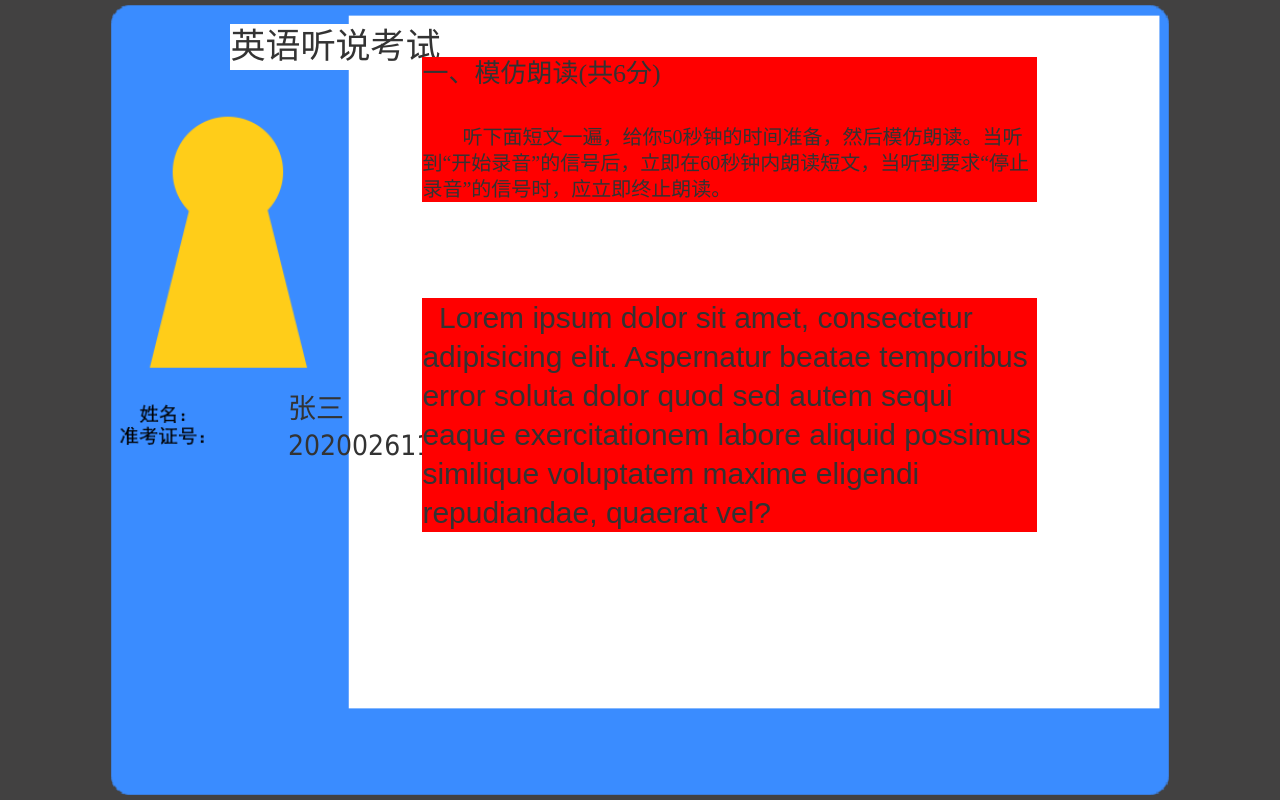
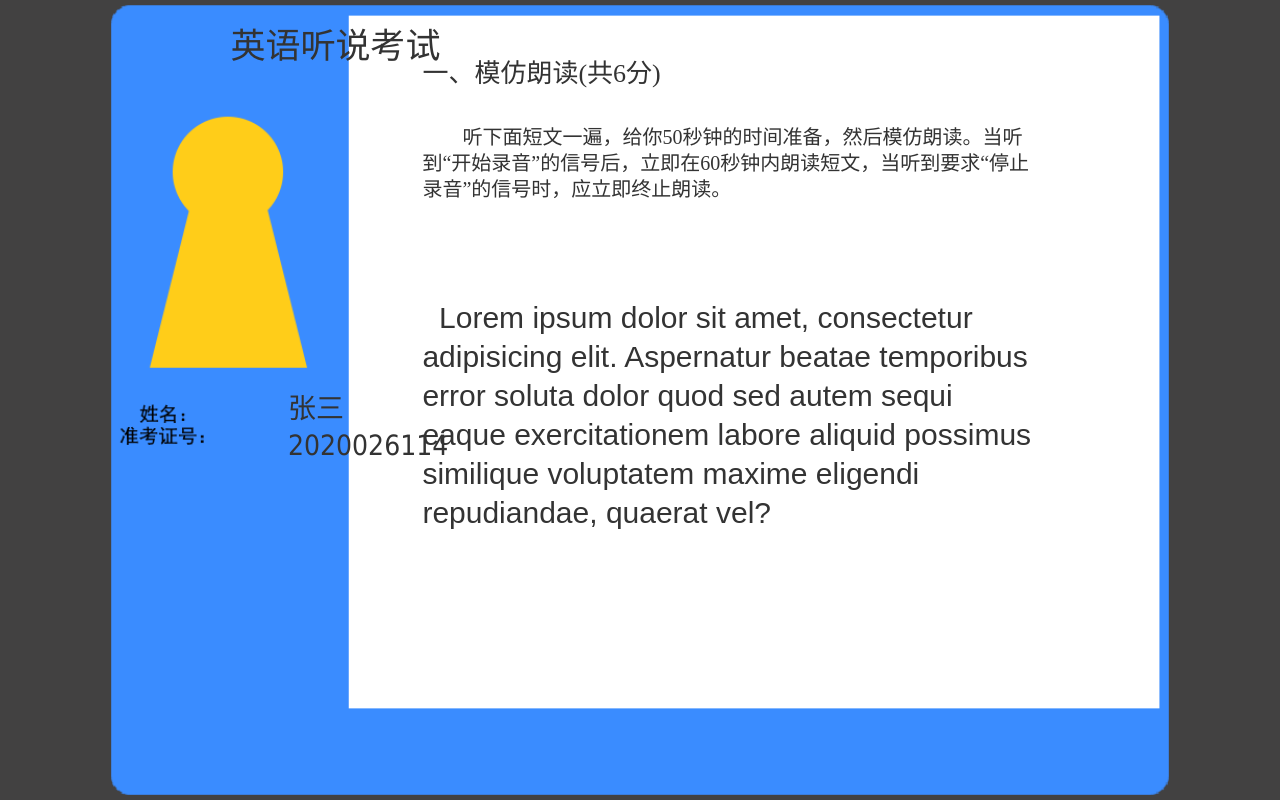
Before and after one commit to Sgss123/EnglishTengSyut, a plain HTML site: page exam.html in a window 1280 px wide. Drawn offline with Linux system fonts and the light colour scheme.

Commit message:
Update ui.css

```diff
--- a/assets/css/ui.css
+++ b/assets/css/ui.css
@@ -13,7 +13,7 @@ body {
 }
 
 .nick {
-    background-color: #fff;
+    /* background-color: #fff; */
     position: absolute;
     font-size: 35px;
     left: 18%;
@@ -30,7 +30,7 @@ body {
 }
 
 .question {
-    background-color: #f00;
+    /* background-color: #f00; */
     position: relative;
     font-family: "\5B8B\4F53";
     left: 33%;
@@ -47,7 +47,7 @@ body {
 }
 
 .content {
-    background-color: #f00;
+    /* background-color: #f00; */
     position: relative;
     font-family: "Arial";
     font-size: 30px;
```
